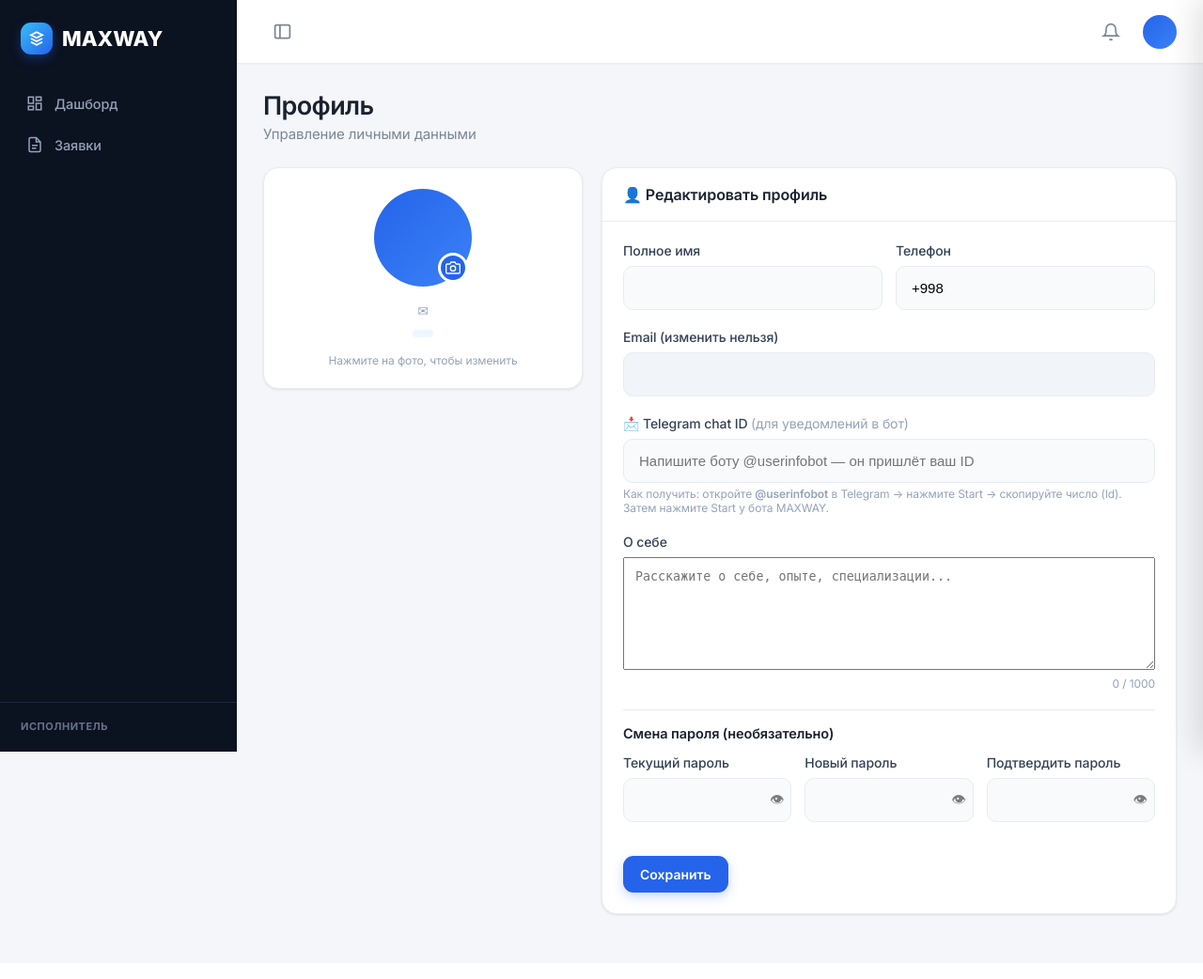
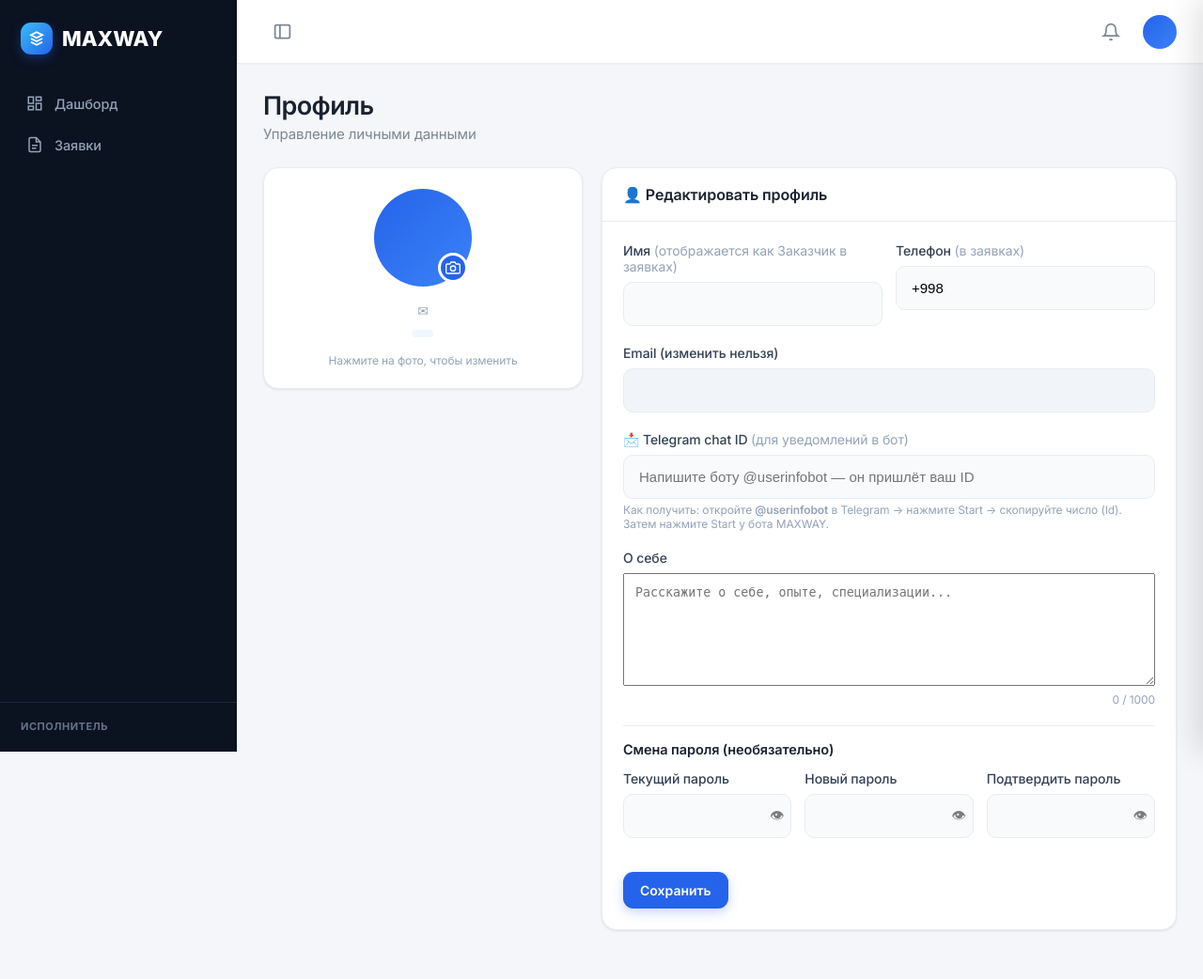
Before and after one commit to Abdullayevsardor/Maxway_flow, a FastAPI app: template templates/profile.html in a window 1280 px wide. Shown: the whole page at 94% size. Before the commit the page ends 976 px from the top, so only its background shows below. Run offline with FastAPI, Linux system fonts and the light colour scheme; the template is opened without the code that fills it, so the values that code supplies are empty.

Commit message:
nazvaniye majbury + zakazchik profildan + android kamera

```diff
--- a/main.py
+++ b/main.py
@@ -437,6 +437,8 @@ def create_request(request: Request, title: str = Form(...), description: str =
         return RedirectResponse("/login", 302)
     if user.role in (Role.executor, Role.viewer):
         return RedirectResponse("/requests", 302)
+    if not title.strip():
+        return RedirectResponse("/requests?err=title", 302)
     dl = None
     if deadline:
         try:
@@ -456,8 +458,8 @@ def create_request(request: Request, title: str = Form(...), description: str =
             branch_director = b.director_name or ""
     # forma endi buyurtmachi maydonlarini so'ramaydi — avtomatik to'ldiramiz
     # Заказчик = filial direktori (bo'lmasa filial nomi yoki foydalanuvchi)
-    cust_name = customer_name.strip() or branch_director or branch_name or user.full_name
-    cust_phone = customer_phone.strip() or branch_phone or (user.phone or "")
+    cust_name = customer_name.strip() or user.full_name or branch_director or branch_name
+    cust_phone = customer_phone.strip() or (user.phone or "") or branch_phone
     cust_email = customer_email.strip() or user.email
     r = models.Request(title=title.strip(), description=description.strip(),
                        department_id=department_id,
--- a/templates/profile.html
+++ b/templates/profile.html
@@ -38,9 +38,9 @@
     <div class="panel-head"><div class="title">👤 Редактировать профиль</div></div>
     <div class="panel-body">
       <div style="display:flex;gap:14px;flex-wrap:wrap">
-        <div class="field" style="flex:1;min-width:200px"><label>Полное имя</label>
+        <div class="field" style="flex:1;min-width:200px"><label>Имя <span style="color:#94a3b8;font-weight:400">(отображается как Заказчик в заявках)</span></label>
           <input type="text" name="full_name" value="{{ user.full_name }}" required></div>
-        <div class="field" style="flex:1;min-width:200px"><label>Телефон</label>
+        <div class="field" style="flex:1;min-width:200px"><label>Телефон <span style="color:#94a3b8;font-weight:400">(в заявках)</span></label>
           <input type="text" name="phone" value="{{ user.phone or '+998 ' }}" placeholder="+998 90 123 45 67"></div>
       </div>
       <div class="field"><label>Email (изменить нельзя)</label>
```
Also changed, not shown: setup.py (+3 -3 lines), templates/requests.html (+6 -2 lines).
